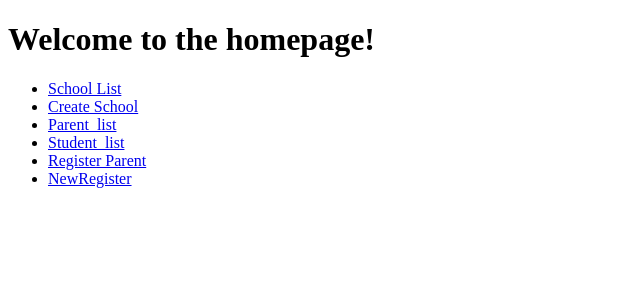
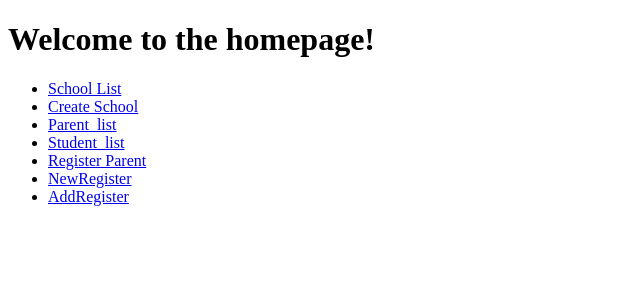
Before and after one commit to DFaGT/Django, a Django app: page /base/home/ in a window 1280 px wide. Shown: the top 300 px of the page, without its empty margins (0-640 px from the left). Run offline with Django 4.2, Linux system fonts and the light colour scheme.

Commit message:
add link in home it is add register

```diff
--- a/djangotest/base/templates/base/home.html
+++ b/djangotest/base/templates/base/home.html
@@ -12,6 +12,7 @@
         <li><a href="{% url 'student-list' %}">Student_list</a></li>
         <li><a href="{% url 'base:register_parent' %}">Register Parent</a></li>
         <li><a href="{% url 'base:new_register' %}">NewRegister</a></li>
+        <li><a href="{% url 'base:search_parent' %}">AddRegister</a></li>
         <!-- 以下同様に他のリンクも追加します -->
     </ul>
 </body>
```
